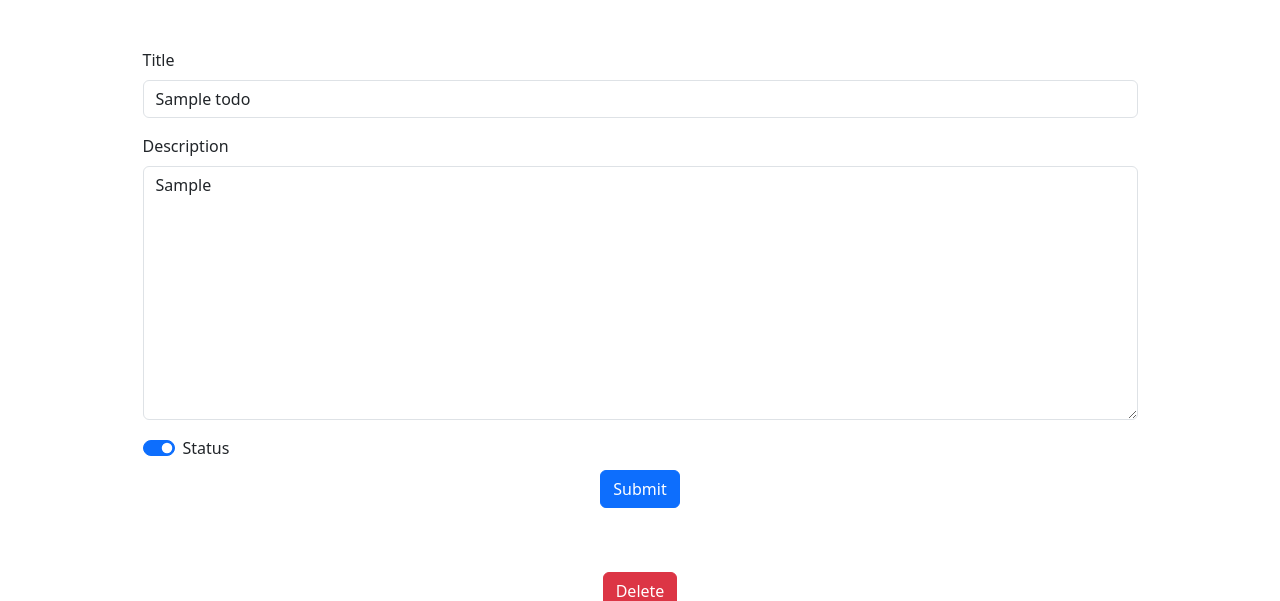
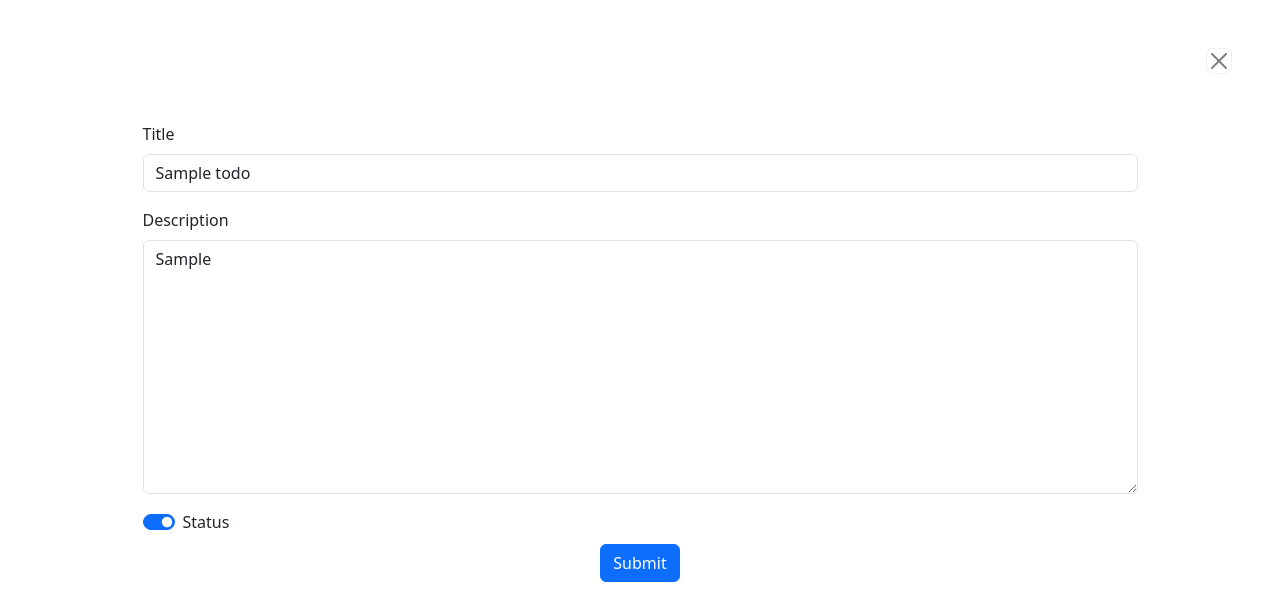
Before and after one commit to HighPears/django-todo, a Django app: page /1/edit/ in a window 1280 px wide. Shown: the part 56-657 px from the top of the page. Run offline with Django 4.2, Linux system fonts and the light colour scheme; tables that the repository leaves empty hold one stand-in row (values such as "Sample post").

Commit message:
微調整

```diff
--- a/todo/templates/todo/edit.html
+++ b/todo/templates/todo/edit.html
@@ -3,6 +3,9 @@
 {% block title %}Todo 編集{% endblock %}
 
 {% block content %}
+<div class="d-flex justify-content-end">
+    <a class="btn-close mt-5 me-5 border" href="{% url 'todo:index' %}"></a>
+</div>
 <div class="d-flex justify-content-center m-5">
     <form method="post" action="{% url 'todo:edit' todo.id %}">
         {% csrf_token %}
--- a/todo/templates/todo/index.html
+++ b/todo/templates/todo/index.html
@@ -27,7 +27,7 @@
         <div class="card-body">
             <h5 class="card-title">{{ todo.todo_title }}</h5>
             {% if todo.todo_memo %}
-            <p class="card-text">{{ todo.todo_memo }}</p>
+            <p class="card-text text-truncate">{{ todo.todo_memo }}</p>
             {% else %}
             <p class="card-text">No info.</p>
             {% endif %}
```
